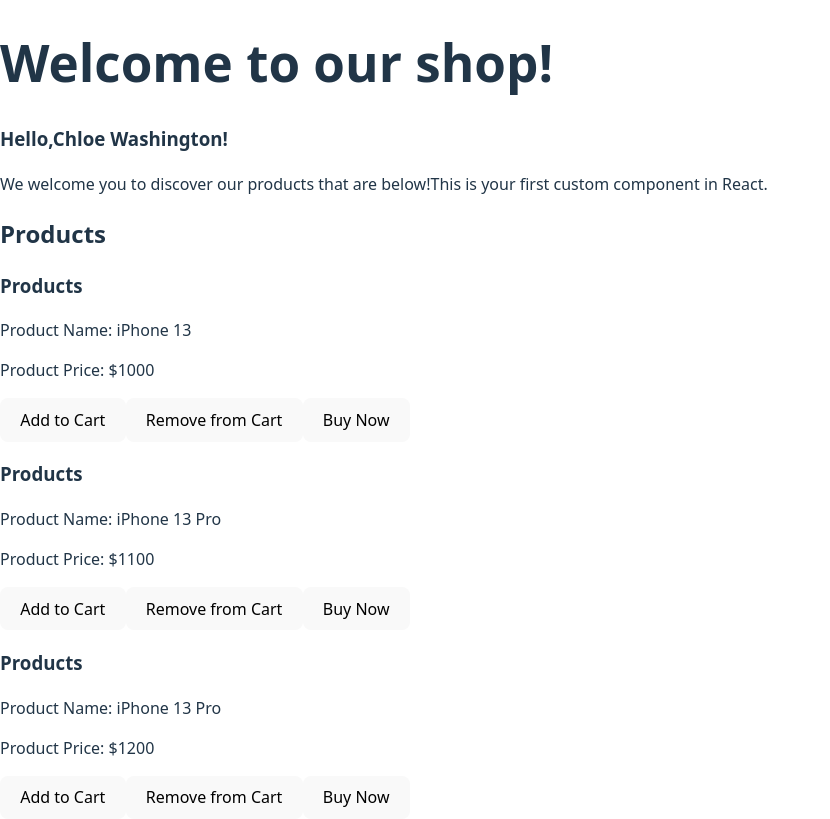
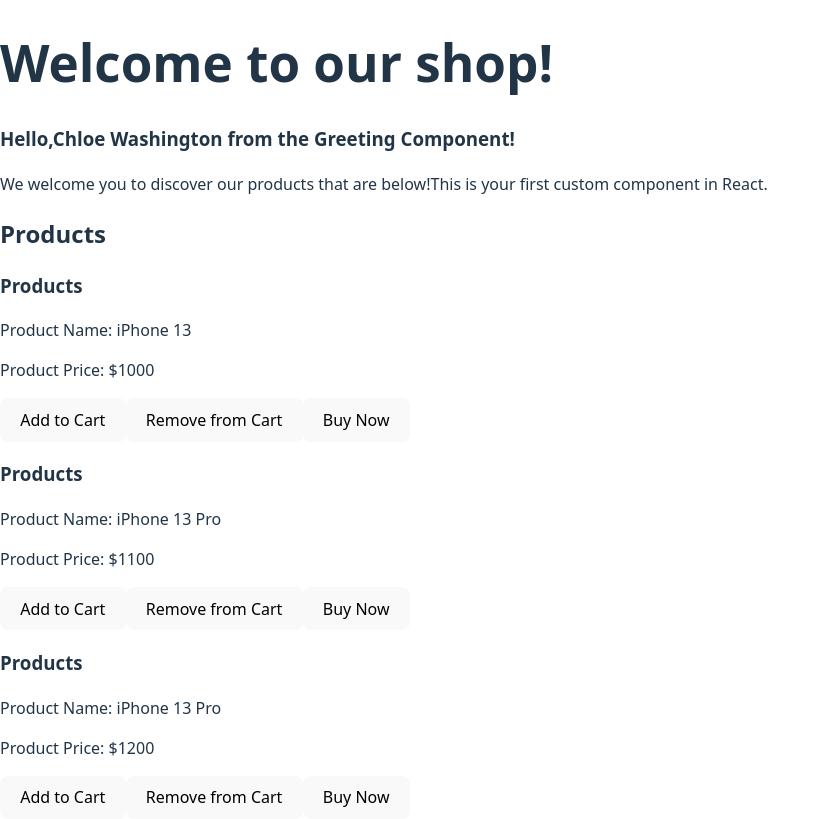
Before and after one commit to maidele/greetings_to_the_fairgrounds, a React (Vite) app: page / in a window 1280 px wide. Shown: the whole page, without its empty margins (0-830 px from the left). Built offline with nearby package versions, Linux system fonts and the light colour scheme.

Commit message:
updated code according to assignment details

```diff
--- a/src/components/Greeting.jsx
+++ b/src/components/Greeting.jsx
@@ -4,7 +4,7 @@
 function Greetings({name}) {
    return (
        <div>
-           <h3> Hello,{name}!</h3>
+           <h3> Hello,{name} from the Greeting Component!</h3>
            <p> We welcome you to discover our products that are below!This is your first custom component in React.</p>
        </div>
    );
```
